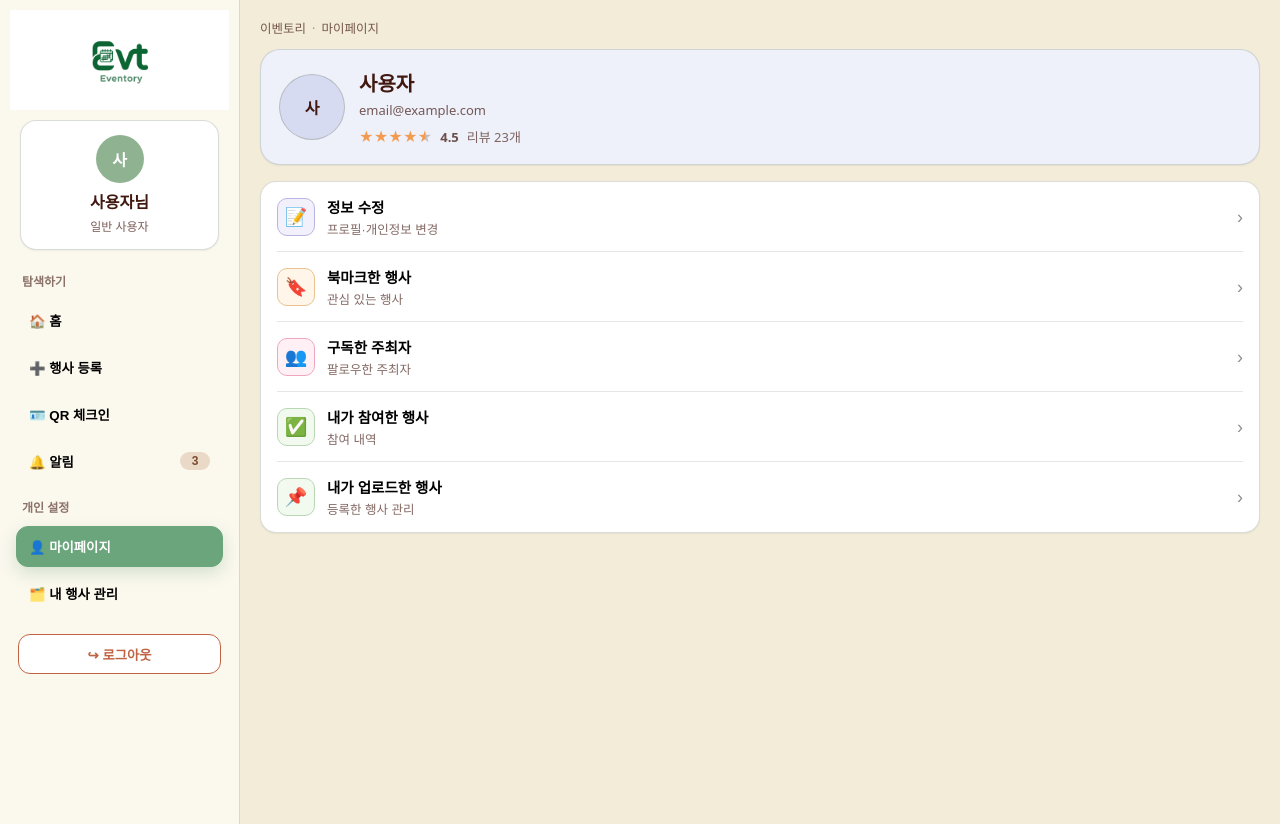
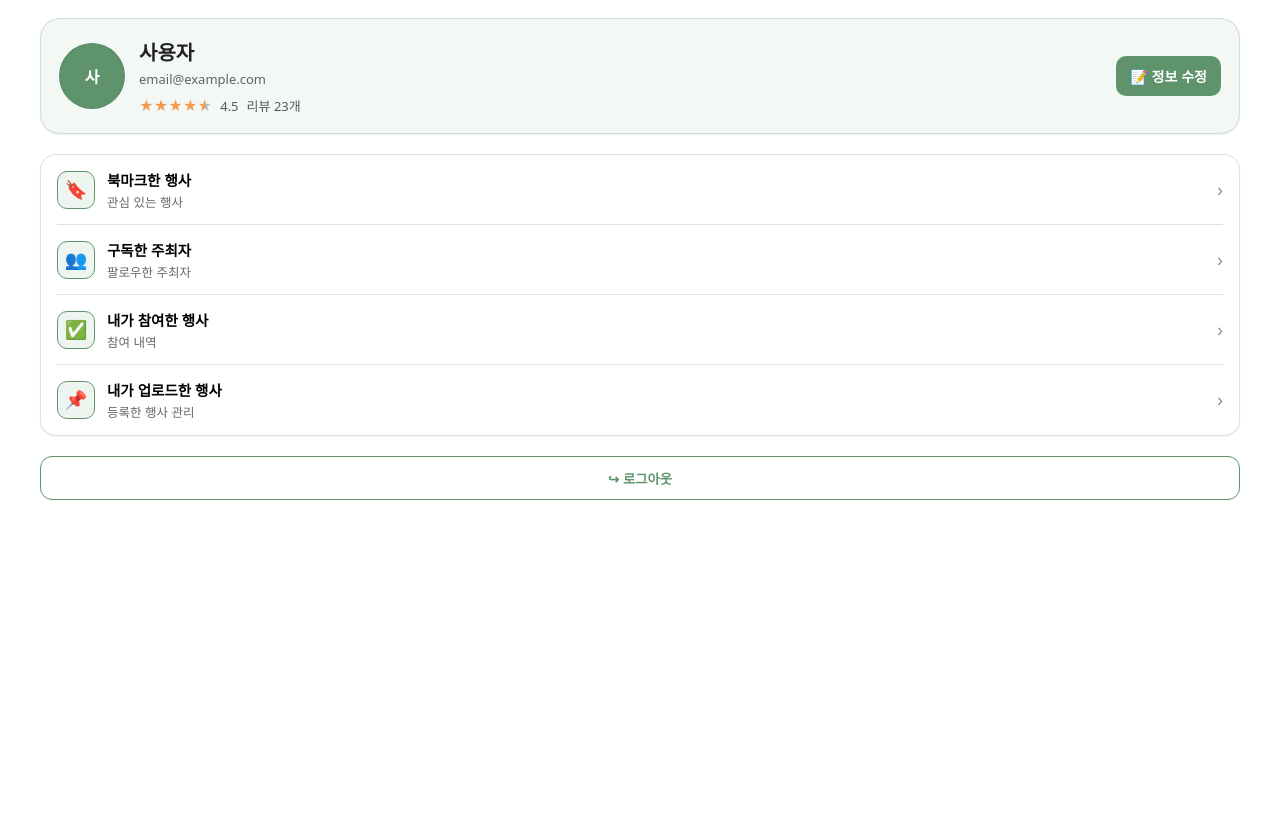
Before and after one commit to Likelion-13th-EGSBI/Likelion-13th-EGSBI-FE, a React (Create React App) app in the folder front/: page /mypage in a window 1280 px wide. After the commit the page ends 800 px from the top, so only its background shows below. Built offline with nearby package versions, Linux system fonts and the light colour scheme.

Commit message:
마이페이지 구성 수정

```diff
--- a/front/src/css/mypage.css
+++ b/front/src/css/mypage.css
@@ -1,135 +1,179 @@
-/* ===== Palette ===== */
+/* ===== Palette (white bg + primary #5E936C) ===== */
 :root{
-  --bg: #F2ECD8; --fg: #40180F; --primary: #5E639C; --accent: #939E91;
-  --orange: #F29B50; --rust: #BF6341;
-  --radius-xl: 20px; --radius-lg: 16px; --radius-md: 12px;
-  --card: #fff; --shadow-0:0 1px 2px rgba(0,0,0,.06); --shadow-1:0 6px 18px rgba(0,0,0,.06),0 2px 6px rgba(0,0,0,.04);
+  --bg:#fff;
+  --fg:#222;
+  --primary:#5E936C;
+  --accent:#93A98C;
+  --orange:#F29B50;
+  --danger:#B94E4E;
+  --radius-xl:20px; --radius-lg:16px; --radius-md:12px;
+  --card:#fff;
+  --shadow-0:0 1px 2px rgba(0,0,0,.06);
+  --shadow-1:0 6px 18px rgba(0,0,0,.06),0 2px 6px rgba(0,0,0,.04);
 }
 
-/* ===== Layout ===== */
-.mp-layout{ display:grid; grid-template-columns: 240px 1fr; min-height:100vh; background:var(--bg); color:var(--fg); font-family:'Pretendard',system-ui,-apple-system,Segoe UI,Roboto,sans-serif; }
+/* ===== Page / Layout ===== */
+.mp-page{
+  min-height:100vh; background:var(--bg); color:var(--fg);
+  font-family:'Pretendard',system-ui,-apple-system,Segoe UI,Roboto,sans-serif;
+  display:flex; flex-direction:column;
+}
+.mp-main{ padding:18px 20px 32px; }
 
-/* ===== Sidebar ===== */
-.mp-sidebar{ position:sticky; top:0; align-self:start; height:100vh; overflow:auto; padding:10px 10px 14px; border-right:1px solid rgba(147,158,145,.35); background:rgba(255,255,255,.62); backdrop-filter:saturate(140%) blur(6px); }
-.sb-logo-wrap{ width:100%; padding:0; display:flex; justify-content:center; align-items:center; background:#fff; }
-.sb-logo-img{ width:200px; height:100px; object-fit:contain; }
+/* 컨테이너 */
+.mypage-wrap{
+  margin:0 auto; width:100%; max-width:1200px;
+  display:grid; gap:20px;
+}
 
-.sb-usercard{ margin:10px; padding:14px; border:1px solid rgba(147,158,145,.35); border-radius:16px; background:#fff; box-shadow:var(--shadow-0); text-align:center; }
-.sb-avatar{ width:48px;height:48px;border-radius:50%;background:#8FB391;color:#fff;font-weight:900;display:grid;place-items:center;margin:0 auto 6px; }
-.sb-username{ font-weight:800; }
-.sb-chip{ margin-top:4px; font-size:12px; color:rgba(64,24,15,.7); }
+/* ===== Hero (프로필 요약 + 우측 '정보 수정') ===== */
+.hero-card{
+  display:flex; justify-content:space-between; align-items:center; gap:16px;
+  background:#F4F8F5;
+  border-radius:var(--radius-xl);
+  padding:18px;
+  box-shadow:var(--shadow-0);
+  border:1px solid rgba(94,147,108,.25);
+}
+.hero-left{ display:flex; gap:14px; align-items:center; min-width:0; }
+.hero-avatar{
+  width:64px; height:64px; border-radius:50%;
+  background:var(--primary); color:#fff;
+  display:grid; place-items:center; font-weight:900;
+  border:1px solid rgba(0,0,0,.08);
+}
+.hero-avatar-img{
+  width:64px; height:64px; border-radius:50%;
+  object-fit:cover; background:#fff; border:1px solid rgba(0,0,0,.08);
+}
+.hero-meta{ display:grid; gap:4px; min-width:0; }
+.hero-name{ margin:0; font-size:20px; font-weight:900; }
+.hero-mail{
+  margin:0; font-size:13px; color:rgba(0,0,0,.6);
+  overflow:hidden; text-overflow:ellipsis; white-space:nowrap;
+}
+.hero-rating{ display:flex; align-items:center; gap:8px; margin-top:4px; font-size:13px; color:rgba(0,0,0,.65); }
+.stars .star{ font-size:14px; }
+.star.full{ color:var(--orange); }
+.star.empty{ color:rgba(0,0,0,.25); }
+.star.half{
+  background:linear-gradient(90deg,var(--orange) 50%,rgba(0,0,0,.25) 50%);
+  -webkit-background-clip:text; background-clip:text; color:transparent;
+}
 
-.sb-nav{ display:grid; gap:6px; margin:12px 6px; }
-.sb-section{ margin:10px 6px 4px; font-size:12px; color:rgba(64,24,15,.6); font-weight:800; }
-.sb-item{ text-align:left; padding:10px 12px; border-radius:12px; border:1px solid transparent; background:transparent; cursor:pointer; font-weight:700; transition: transform .18s, box-shadow .18s, background-color .18s, border-color .18s; }
-.sb-item:hover{ background: rgba(147,158,145,0.20); border-color: rgba(147,158,145,0.40); transform: translateY(-0.5px) scale(1.01); box-shadow: 0 4px 14px rgba(0,0,0,.08); }
-.sb-item--active, .sb-item[aria-current="page"]{ background:#6AA57C; color:#fff; border-color:#6AA57C; box-shadow: 0 6px 16px rgba(106,165,124,.28); }
-.sb-badge{ float:right; min-width:18px; height:18px; padding:0 6px; border-radius:999px; background:#EAD9C6; color:#7A4C2E; font-size:12px; font-weight:900; display:inline-grid; place-items:center; }
+/* hero 우측 액션 버튼 */
+.hero-actions{ display:flex; align-items:center; flex-shrink:0; }
+.hero-edit-btn{
+  background:var(--primary); color:#fff; font-weight:700;
+  padding:10px 16px; border-radius:10px; border:none; cursor:pointer;
+  transition: background-color .18s ease, transform .12s ease, box-shadow .18s ease;
+  white-space:nowrap; /* 기본도 줄바꿈 방지 */
+}
+.hero-edit-btn:hover{
+  background:#4b7758; transform:translateY(-0.5px);
+  box-shadow:0 6px 18px rgba(0,0,0,.08);
+}
 
-/* ⬇️ 사이드바 하단 로그아웃 */
-.sb-footer{ margin-top:12px; padding:8px; }
-.sb-logout{
-  width:100%; height:40px; border-radius:12px;
-  border:1px solid var(--rust); background:#fff; color:var(--rust); font-weight:900; cursor:pointer;
-  transition: background-color .18s ease, transform .12s ease, box-shadow .18s ease;
+/* ===== Desktop Tiles — 데스크톱(>1280px) 2×2 + 좌우 꽉 채움 ===== */
+@media (min-width:1281px){
+  .desktop-tiles{
+    display:grid; gap:20px;
+    grid-template-columns:repeat(2, 1fr); /* 2칸 고정 */
+    margin:0; /* 좌우 꽉 채움 */
+    align-items:stretch;
+  }
+  .tile{ min-height:130px; }
 }
-.sb-logout:hover{ background:#FFE9E2; transform:translateY(-0.5px); box-shadow:0 4px 14px rgba(0,0,0,.07); }
 
-/* ===== Main ===== */
-.mp-main{ padding:18px 20px 32px; }
-.mypage-breadcrumb{ font-size:12.5px; color:rgba(64,24,15,.7); margin-bottom:12px; }
-.mypage-breadcrumb .crumb-home{ cursor:pointer; }
-.mypage-breadcrumb .crumb-home:hover{ text-decoration:underline; }
-.mypage-breadcrumb .crumb-sep{ margin:0 6px; opacity:.6; }
-.mypage-wrap{ display:grid; gap:16px; }
+/* 공통 타일 스타일 */
+.tile{
+  width:100%;
+  display:grid; grid-template-columns:auto 1fr; gap:12px; align-items:center;
+  padding:16px; background:var(--card);
+  border:1px solid rgba(0,0,0,.12);
+  border-radius:16px; box-shadow:var(--shadow-1);
+  cursor:pointer; text-align:left;
+  transition: transform .18s, box-shadow .18s, background-color .15s, border-color .18s;
+}
+.tile:hover{
+  background:#fff; border-color:var(--primary);
+  box-shadow:0 10px 28px rgba(0,0,0,.10);
+  transform:translateY(-1px) scale(1.01);
+}
+.tile-icon{
+  width:42px; height:42px; border-radius:12px;
+  display:grid; place-items:center; font-size:20px;
+  border:1px solid rgba(0,0,0,.15); background:#F7F7F3;
+}
+.tile-edit,.tile-upload,.tile-bookmark,.tile-sub{
+  border-color:var(--primary); background:rgba(94,147,108,.10);
+}
+.tile-text strong{ display:block; font-size:14.5px; }
+.tile-text span{ display:block; font-size:12.5px; color:rgba(0,0,0,.6); }
 
-/* ===== Hero ===== */
-.hero-card{ display:flex; justify-content:space-between; align-items:center; gap:16px; background:#EEF0FA; border-radius:var(--radius-xl); padding:18px; box-shadow:var(--shadow-0); border:1px solid rgba(147,158,145,.35); }
-.hero-left{ display:flex; gap:14px; align-items:center; min-width:0; }
-.hero-avatar{ width:64px;height:64px;border-radius:50%;background:#D7DBF2;display:grid;place-items:center;font-weight:900;border:1px solid rgba(147,158,145,.5); }
-.hero-avatar-img{ width:64px; height:64px; border-radius:50%; object-fit:cover; border:1px solid rgba(147,158,145,.5); background:#fff; }
-.hero-meta{ display:grid; gap:4px; }
-.hero-name{ margin:0; font-size:20px; font-weight:900; }
-.hero-mail{ margin:0; font-size:13px; color:rgba(64,24,15,.7); }
-.hero-rating{ display:flex; align-items:center; gap:8px; margin-top:4px; font-size:13px; color:rgba(64,24,15,.75); }
-.star{ font-size:14px; }
-.star.full{ color:#F29B50; }
-.star.empty{ color:rgba(64,24,15,.25); }
-.star.half{ background: linear-gradient(90deg, #F29B50 50%, rgba(64,24,15,.25) 50%); -webkit-background-clip: text; background-clip: text; color: transparent; }
-.rating-value{ font-weight:800; }
-.review-count{ color:rgba(64,24,15,.65); }
+/* ===== Mobile / Medium (<=1280px) — 리스트 전환 + 정보수정 줄바꿈 방지 ===== */
+.mobile-list{ display:none; }
+@media (max-width:1280px){
+  .desktop-tiles{ display:none; }
 
-/* ===== Desktop Tiles ===== */
-.desktop-tiles{ display:grid; gap:14px; grid-template-columns:repeat(1,minmax(0,1fr)); }
-@media (min-width: 900px){ .desktop-tiles{ grid-template-columns:repeat(2,minmax(0,1fr)); } }
-@media (min-width: 1060px){ .desktop-tiles{ grid-template-columns:repeat(3,minmax(0,1fr)); } }
-@media (min-width: 1320px){ .desktop-tiles{ grid-template-columns:repeat(4,minmax(0,1fr)); } }
+  /* 정보 수정 버튼 2줄 방지 + 크기 조정 */
+  .hero-edit-btn{
+    white-space:nowrap;     /* 줄바꿈 금지 */
+    padding:10px 14px;      /* 여백 살짝 줄임 */
+    font-size:14px;         /* 글자 약간 축소 */
+  }
 
-.tile{ display:grid; grid-template-columns:auto 1fr; gap:12px; align-items:center; padding:16px; background:var(--card); border:1px solid rgba(147,158,145,.35); border-radius:16px; box-shadow:var(--shadow-1); cursor:pointer; text-align:left; transition: transform .18s, box-shadow .18s, background-color .15s, border-color .18s; }
-.tile:hover{ background:#fff; border-color:rgba(147,158,145,.50); box-shadow:0 10px 28px rgba(0,0,0,.10); transform:translateY(-1px) scale(1.01); }
-.tile-icon{ width:42px;height:42px;border-radius:12px;display:grid;place-items:center;border:1px solid rgba(147,158,145,.45);background:#F7F7F3;font-size:20px; }
-.tile-edit{ border-color:#B9B5E2; background:#F1F0FB; }
-.tile-upload{ border-color:#B9D6B5; background:#F2FAF0; }
-.tile-bookmark{ border-color:#E8C28F; background:#FFF5E9; }
-.tile-sub{ border-color:#F0A6C1; background:#FFF0F5; }
-.tile-text strong{ display:block; font-size:14.5px; }
-.tile-text span{ display:block; font-size:12.5px; color:rgba(64,24,15,.65); }
-
-/* ===== Mobile/중간폭: Single List Card ===== */
-/* ⬅️ 900px → 1280px 로 상향: 반틈 화면에서도 리스트로 전환 */
-.mobile-list{ display:none; }
-
-@media (max-width: 1280px){
-  .desktop-tiles{ display:none; }
   .mobile-list{
     display:block; background:var(--card);
-    border:1px solid rgba(147,158,145,.35);
+    border:1px solid rgba(0,0,0,.12);
     border-radius:16px; box-shadow:var(--shadow-0);
     overflow:hidden;
   }
-
   .list-row{
-    position:relative;
-    width:100%;
-    display:grid;
-    grid-template-columns:auto 1fr auto; /* 아이콘 | 텍스트 | › */
-    gap:12px; align-items:center;
-    padding:14px 16px;
+    position:relative; width:100%;
+    display:grid; grid-template-columns:auto 1fr auto;
+    gap:12px; align-items:center; padding:14px 16px;
     background:transparent; border:none; text-align:left; cursor:pointer;
   }
-  .list-row:hover{ background:rgba(147,158,145,.06); }
-
+  .list-row:hover{ background:rgba(94,147,108,.08); }
   .list-icon{
     width:36px; height:36px; border-radius:10px;
     display:grid; place-items:center; font-size:18px;
-    border:1px solid rgba(147,158,145,.35); background:#F7F7F3;
+    border:1px solid rgba(0,0,0,.15); background:#F7F7F3;
   }
-  .li-edit{ border-color:#B9B5E2; background:#F1F0FB; }
-  .li-upload{ border-color:#B9D6B5; background:#F2FAF0; }
-  .li-bookmark{ border-color:#E8C28F; background:#FFF5E9; }
-  .li-sub{ border-color:#F0A6C1; background:#FFF0F5; }
-
+  .li-edit,.li-upload,.li-bookmark,.li-sub{
+    border-color:var(--primary); background:rgba(94,147,108,.10);
+  }
   .list-text{ min-width:0; }
   .list-title{ margin:0; font-weight:700; font-size:14.5px; }
-  .list-desc{ margin:2px 0 0; font-size:12.5px; color:rgba(64,24,15,.65); white-space:nowrap; overflow:hidden; text-overflow:ellipsis; }
-
+  .list-desc{
+    margin:2px 0 0; font-size:12.5px; color:rgba(0,0,0,.6);
+    white-space:nowrap; overflow:hidden; text-overflow:ellipsis;
+  }
   .list-chev{ font-size:18px; opacity:.45; }
-  .list-divider{ position:absolute; left:16px; right:16px; bottom:0; height:1px; background:rgba(147,158,145,.25); }
+  .list-divider{
+    position:absolute; left:16px; right:16px; bottom:0;
+    height:1px; background:rgba(0,0,0,.12);
+  }
 }
 
-/* ===== Responsive: Sidebar 상단 전환 ===== */
-@media (max-width: 720px){
-  .mp-layout{ grid-template-columns:1fr; }
-  .mp-sidebar{ position:static; height:auto; padding-bottom:10px; }
-  .sb-logo-wrap{ border-bottom:none; padding-left:10px; }
-  .sb-nav{ grid-auto-flow:column; overflow-x:auto; gap:8px; }
-  .sb-nav::-webkit-scrollbar{ height:6px; }
-  .sb-nav::-webkit-scrollbar-thumb{ background:rgba(147,158,145,.35); border-radius:6px; }
-  .sb-item{ white-space:nowrap; }
+/* ===== Logout (독립 섹션) ===== */
+.logout-section{ width:100%; }
+.logout-section .sb-logout{
+  width:100%; height:44px; border-radius:12px;
+  border:1px solid var(--primary); background:#fff; color:var(--primary);
+  font-weight:900; cursor:pointer;
+  transition: background-color .18s ease, transform .12s ease, box-shadow .18s ease;
+}
+.logout-section .sb-logout:hover{
+  background:rgba(94,147,108,.08);
+  transform:translateY(-0.5px);
+  box-shadow:0 4px 14px rgba(0,0,0,.07);
 }
 
-/* ===== Focus ===== */
-.sb-item:focus-visible, .tile:focus-visible, .list-row:focus-visible, .sb-logout:focus-visible{
-  outline:none; box-shadow:0 0 0 3px rgba(94,99,156,.20), 0 6px 18px rgba(0,0,0,.10);
-  border-color:rgba(147,158,145,.55);
+/* ===== Focus (접근성) ===== */
+.tile:focus-visible, .list-row:focus-visible, .sb-logout:focus-visible, .hero-edit-btn:focus-visible{
+  outline:none;
+  box-shadow:0 0 0 3px rgba(94,147,108,.30), 0 6px 18px rgba(0,0,0,.10);
+  border-color:var(--primary);
 }
--- a/front/src/pages/MyPage.jsx
+++ b/front/src/pages/MyPage.jsx
@@ -1,9 +1,7 @@
 import React, { useMemo } from "react";
 import "../css/mypage.css";
-import mainLogo from "../imgs/mainlogo.png";
 
 const MENU_ITEMS = [
-  { key: "profile", icon: "📝", title: "정보 수정", desc: "프로필·개인정보 변경" },
   { key: "bookmarks", icon: "🔖", title: "북마크한 행사", desc: "관심 있는 행사" },
   { key: "subscriptions", icon: "👥", title: "구독한 주최자", desc: "팔로우한 주최자" },
   { key: "joined", icon: "✅", title: "내가 참여한 행사", desc: "참여 내역" },
@@ -15,7 +13,6 @@ const MyPage = ({ onPageChange, onLogout, user }) => {
   const email = user?.email || "email@example.com";
   const initial = useMemo(() => (displayName ? displayName[0] : "U"), [displayName]);
 
-  // 더미 평점/리뷰 (API 연동 전)
   const rating = typeof user?.rating === "number" ? user.rating : 4.5;
   const reviewCount = typeof user?.reviewCount === "number" ? user.reviewCount : 23;
   const full = Math.floor(rating);
@@ -23,48 +20,8 @@ const MyPage = ({ onPageChange, onLogout, user }) => {
   const empty = 5 - full - (hasHalf ? 1 : 0);
 
   return (
-    <div className="mp-layout">
-      {/* Sidebar */}
-      <aside className="mp-sidebar" aria-label="주 메뉴">
-        <div className="sb-logo-wrap">
-          <img src={mainLogo} alt="Main Logo" className="sb-logo-img" />
-        </div>
-
-        <div className="sb-usercard">
-          <div className="sb-avatar" aria-hidden="true">{initial}</div>
-          <div className="sb-username">{displayName}님</div>
-          <div className="sb-chip">일반 사용자</div>
-        </div>
-
-        <nav className="sb-nav">
-          <div className="sb-section">탐색하기</div>
-          <button className="sb-item" onClick={() => onPageChange?.("main")}>🏠 홈</button>
-          <button className="sb-item" onClick={() => onPageChange?.("create")}>➕ 행사 등록</button>
-          <button className="sb-item" onClick={() => onPageChange?.("qr")}>🪪 QR 체크인</button>
-          <button className="sb-item" onClick={() => onPageChange?.("notifications")}>
-            🔔 알림 <span className="sb-badge">3</span>
-          </button>
-
-          <div className="sb-section">개인 설정</div>
-          <button className="sb-item sb-item--active" aria-current="page">👤 마이페이지</button>
-          <button className="sb-item" onClick={() => onPageChange?.("my-events")}>🗂️ 내 행사 관리</button>
-          {/* 위치 설정은 요구에 따라 제외 */}
-        </nav>
-
-        {/* ✅ 사이드바 하단 로그아웃 복구 */}
-        <div className="sb-footer">
-          <button className="sb-logout" onClick={onLogout}>↪ 로그아웃</button>
-        </div>
-      </aside>
-
-      {/* Main */}
+    <div className="mp-page">
       <main className="mp-main">
-        <div className="mypage-breadcrumb" aria-label="경로 표시">
-          <span className="crumb-home" onClick={() => onPageChange?.("main")}>이벤토리</span>
-          <span className="crumb-sep">·</span>
-          <span className="crumb-current">마이페이지</span>
-        </div>
-
         <div className="mypage-wrap">
           {/* 상단 요약 카드 */}
           <section className="hero-card" aria-label="프로필 요약">
@@ -89,15 +46,24 @@ const MyPage = ({ onPageChange, onLogout, user }) => {
                 </div>
               </div>
             </div>
+
+            {/* 우측 정보 수정 버튼 */}
+            <div className="hero-actions">
+              <button
+                className="hero-edit-btn"
+                onClick={() => onPageChange?.("profile")}
+              >
+                📝 정보 수정
+              </button>
+            </div>
           </section>
 
-          {/* 데스크톱: 카드 그리드 */}
-          <section className="tile-row desktop-tiles" role="list" aria-label="마이페이지 메뉴(데스크톱)">
+          {/* 데스크톱: 가운데 정렬 2×2 느낌 */}
+          <section className="tile-row desktop-tiles" role="list">
             {MENU_ITEMS.map((m) => (
-              <button key={m.key} className="tile" role="listitem" onClick={() => onPageChange?.(m.key)}>
-                <div className={`tile-icon ${m.key === "profile" ? "tile-edit" :
-                                           m.key === "bookmarks" ? "tile-bookmark" :
-                                           m.key === "subscriptions" ? "tile-sub" : "tile-upload"}`} aria-hidden="true">
+              <button key={m.key} className="tile" onClick={() => onPageChange?.(m.key)}>
+                <div className={`tile-icon ${m.key === "bookmarks" ? "tile-bookmark" :
+                                           m.key === "subscriptions" ? "tile-sub" : "tile-upload"}`}>
                   {m.icon}
                 </div>
                 <div className="tile-text">
@@ -108,17 +74,15 @@ const MyPage = ({ onPageChange, onLogout, user }) => {
             ))}
           </section>
 
-          {/* 모바일/중간폭: 단일 카드(박스) 안 세로 리스트 */}
-          <section className="list-card mobile-list" aria-label="마이페이지 메뉴(리스트)">
+          {/* 모바일 리스트 */}
+          <section className="list-card mobile-list">
             {MENU_ITEMS.map((m, idx) => (
               <button
                 key={m.key}
                 className="list-row"
                 onClick={() => onPageChange?.(m.key)}
-                aria-label={m.title}
               >
-                <div className={`list-icon ${m.key === "profile" ? "li-edit" :
-                                            m.key === "bookmarks" ? "li-bookmark" :
+                <div className={`list-icon ${m.key === "bookmarks" ? "li-bookmark" :
                                             m.key === "subscriptions" ? "li-sub" : "li-upload"}`}>
                   {m.icon}
                 </div>
@@ -131,6 +95,11 @@ const MyPage = ({ onPageChange, onLogout, user }) => {
               </button>
             ))}
           </section>
+
+          {/* 로그아웃 (독립 섹션) */}
+          <section className="logout-section" aria-label="로그아웃">
+            <button className="sb-logout" onClick={onLogout}>↪ 로그아웃</button>
+          </section>
         </div>
       </main>
     </div>
```
